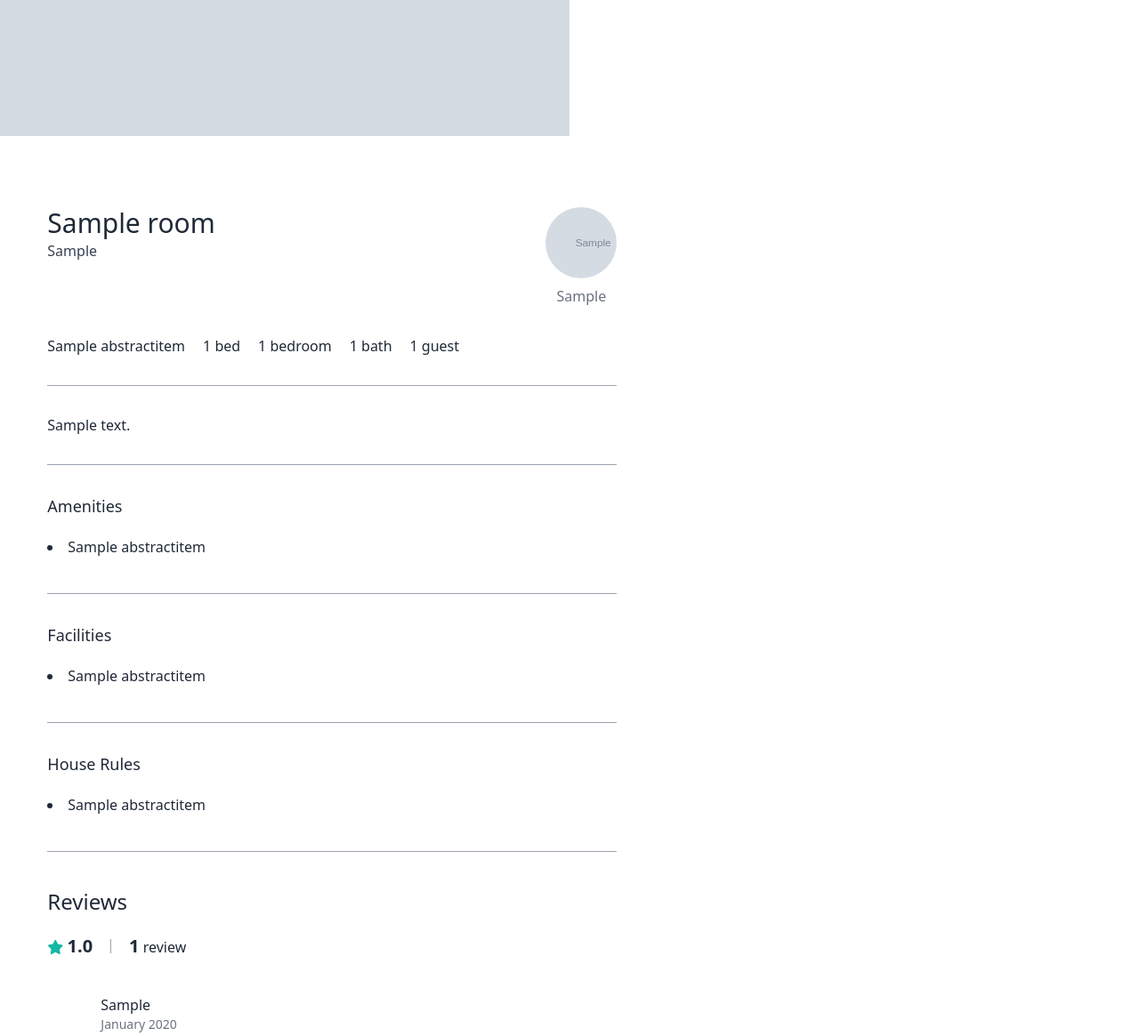
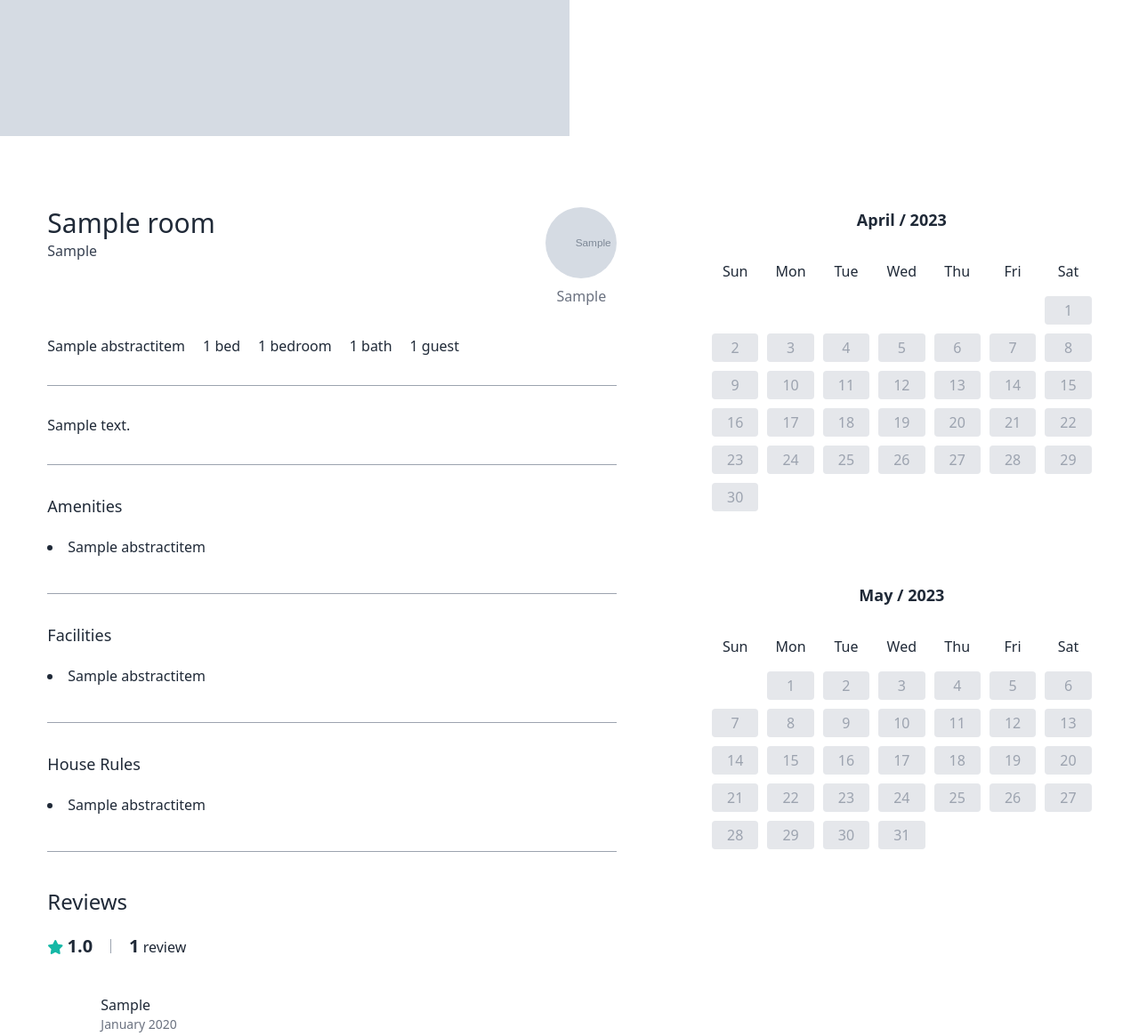
Before and after one commit to irshadkhan2019/airbnb-clone, a Django app: page /rooms/1 in a window 1280 px wide. Shown: the part 523-1688 px from the top of the page at 89% size. Run offline with Django 3.2, Linux system fonts and the light colour scheme; tables that the repository leaves empty hold one stand-in row (values such as "Sample post"); grey boxes marked "Sample" are stand-in pictures.

Commit message:
showing calenders

```diff
--- a/assets/scss/styles.scss
+++ b/assets/scss/styles.scss
@@ -96,3 +96,14 @@ select {
 .border-section {
   @apply border-b border-gray-400 pb-8 mt-8;
 }
+
+.cal-grid {
+  display: grid;
+  grid-template-columns: repeat(7, 1fr);
+  grid-gap: 10px;
+  justify-items: center;
+}
+
+.cal-number {
+  @apply w-full text-center rounded p-1 cursor-pointer;
+}
--- /dev/null
+++ b/cal.py
@@ -0,0 +1,55 @@
+from django.utils import timezone
+import calendar
+
+
+class Day:
+    def __init__(self, number, past, month, year):
+        self.number = number
+        self.past = past
+        self.month = month
+        self.year = year
+
+    def __str__(self):
+        return str(self.number)
+
+
+class Calendar(calendar.Calendar):
+    def __init__(self, year, month):
+        super().__init__(firstweekday=6)
+        self.year = year
+        self.month = month
+        self.day_names = ("Sun", "Mon", "Tue", "Wed", "Thu", "Fri", "Sat")
+        self.months = (
+            "January",
+            "February",
+            "March",
+            "April",
+            "May",
+            "June",
+            "July",
+            "August",
+            "September",
+            "October",
+            "November",
+            "December",
+        )
+
+    def get_days(self):
+        weeks = self.monthdays2calendar(self.year, self.month)
+        days = []
+        for week in weeks:
+            for day, _ in week:
+                now = timezone.now()
+                today = now.day
+                month = now.month
+                past = False
+                # disable dates that are passed
+                if month == self.month:
+                    if day <= today:
+                        past = True
+                new_day = Day(number=day, past=past, month=self.month, year=self.year)
+                days.append(new_day)
+        return days
+
+    def get_month(self):
+        return self.months[self.month - 1]
--- a/config/settings.py
+++ b/config/settings.py
@@ -51,7 +51,7 @@ PROJECT_APPS = [
     "conversations.apps.ConversationsConfig",
 ]
 
-INSTALLED_APPS = DJANGO_APPS + PROJECT_APPS
+INSTALLED_APPS = DJANGO_APPS + PROJECT_APPS + THIRD_PARTY_APPS
 
 MIDDLEWARE = [
     "django.middleware.security.SecurityMiddleware",
--- a/rooms/models.py
+++ b/rooms/models.py
@@ -1,8 +1,10 @@
 from django.db import models
+from django.utils import timezone
 from django.urls import reverse
 from django_countries.fields import CountryField
 from core import models as core_models
 from users import models as user_models
+from cal import Calendar
 
 
 class AbstractItem(core_models.TimeStampedModel):
@@ -98,9 +100,25 @@ class Room(core_models.TimeStampedModel):
             return round(all_rating / len(all_reviews), 2)
 
     def first_photo(self):
-        (photo,) = self.photos.all()[:1]
-        return photo.file.url
+        try:
+            (photo,) = self.photos.all()[:1]
+            return photo.file.url
+        except ValueError:
+            return None
 
     def get_next_four_photos(self):
         photos = self.photos.all()[1:5]
         return photos
+
+    def get_calendars(self):
+        now = timezone.now()
+        this_year = now.year
+        this_month = now.month
+        next_month = this_month + 1
+        # reset month if exceeds december
+        if this_month == 12:
+            next_month = 1
+
+        this_month_cal = Calendar(this_year, this_month)
+        next_month_cal = Calendar(this_year, next_month)
+        return [this_month_cal, next_month_cal]
--- a/rooms/urls.py
+++ b/rooms/urls.py
@@ -6,6 +6,7 @@ app_name = "rooms"
 urlpatterns = [
     path("<int:pk>", views.RoomDetails.as_view(), name="detail"),
     path("search/", views.SearchView.as_view(), name="search"),
+    path("create/", views.CreateRoomView.as_view(), name="create"),
     path("<int:pk>/edit/", views.EditRoomView.as_view(), name="edit"),
     path("<int:pk>/photos/", views.RoomPhotosView.as_view(), name="photos"),
     path(
--- a/rooms/views.py
+++ b/rooms/views.py
@@ -174,8 +174,8 @@ class EditPhotoView(user_mixins.LoggedInOnlyView, SuccessMessageMixin, UpdateVie
 
 
 class AddPhotoView(user_mixins.LoggedInOnlyView, FormView):
+    form_class = forms.CreatePhotoForm
     template_name = "rooms/photo_create.html"
-    form_class = forms.CreatePhotoForm
 
     def form_valid(self, form):
         # pass room id to form
@@ -183,3 +183,18 @@ class AddPhotoView(user_mixins.LoggedInOnlyView, FormView):
         form.save(pk)
         messages.success(self.request, "Photo Uploaded")
         return redirect(reverse("rooms:photos", kwargs={"pk": pk}))
+
+
+class CreateRoomView(user_mixins.LoggedInOnlyView, FormView):
+    form_class = forms.CreateRoomForm
+    template_name = "rooms/room_create.html"
+
+    def form_valid(self, form):
+        room = form.save()
+        # room returned by form
+        room.host = self.request.user
+        room.save()
+        # saving many to many fields in room after saving room object to db
+        form.save_m2m()
+        messages.success(self.request, "Room Uploaded Successfully!!")
+        return redirect(reverse("rooms:detail", kwargs={"pk": room.pk}))
--- a/static/css/styles.css
+++ b/static/css/styles.css
@@ -582,10 +582,6 @@ video {
   z-index: 10;
 }
 
-.m-auto {
-  margin: auto;
-}
-
 .mx-3 {
   margin-left: 0.75rem;
   margin-right: 0.75rem;
@@ -644,8 +640,16 @@ video {
   margin-bottom: 0.75rem;
 }
 
+.mb-4 {
+  margin-bottom: 1rem;
+}
+
 .mb-5 {
   margin-bottom: 1.25rem;
+}
+
+.mb-8 {
+  margin-bottom: 2rem;
 }
 
 .mb-px {
@@ -698,14 +702,6 @@ video {
 
 .mt-5 {
   margin-top: 1.25rem;
-}
-
-.mr-auto {
-  margin-right: auto;
-}
-
-.ml-auto {
-  margin-left: auto;
 }
 
 .block {
@@ -816,16 +812,8 @@ video {
   width: 1px;
 }
 
-.w-1\/6 {
-  width: 16.666667%;
-}
-
 .max-w-full {
   max-width: 100%;
-}
-
-.flex-auto {
-  flex: 1 1 auto;
 }
 
 .flex-col {
@@ -957,6 +945,11 @@ video {
   background-color: rgb(255 255 255 / var(--tw-bg-opacity));
 }
 
+.bg-gray-200 {
+  --tw-bg-opacity: 1;
+  background-color: rgb(229 231 235 / var(--tw-bg-opacity));
+}
+
 .bg-cover {
   background-size: cover;
 }
@@ -1021,10 +1014,6 @@ video {
   text-align: center;
 }
 
-.align-middle {
-  vertical-align: middle;
-}
-
 .text-2xl {
   font-size: 1.5rem;
   line-height: 2rem;
@@ -1065,6 +1054,10 @@ video {
 
 .font-medium {
   font-weight: 500;
+}
+
+.font-semibold {
+  font-weight: 600;
 }
 
 .uppercase {
@@ -1119,6 +1112,11 @@ video {
 .text-white {
   --tw-text-opacity: 1;
   color: rgb(255 255 255 / var(--tw-text-opacity));
+}
+
+.text-gray-400 {
+  --tw-text-opacity: 1;
+  color: rgb(156 163 175 / var(--tw-text-opacity));
 }
 
 .placeholder-gray-500::-moz-placeholder {
@@ -1282,6 +1280,21 @@ select {
   padding-bottom: 2rem;
 }
 
+.cal-grid {
+  display: grid;
+  grid-template-columns: repeat(7, 1fr);
+  grid-gap: 10px;
+  justify-items: center;
+}
+
+.cal-number {
+  width: 100%;
+  cursor: pointer;
+  border-radius: 0.25rem;
+  padding: 0.25rem;
+  text-align: center;
+}
+
 .hover\:shadow-lg:hover {
   --tw-shadow: 0 10px 15px -3px rgb(0 0 0 / 0.1), 0 4px 6px -4px rgb(0 0 0 / 0.1);
   --tw-shadow-colored: 0 10px 15px -3px var(--tw-shadow-color), 0 4px 6px -4px var(--tw-shadow-color);
--- a/templates/partials/nav.html
+++ b/templates/partials/nav.html
@@ -8,6 +8,11 @@
       Start hosting
     {% endif %}
   </a></li>
+  <li class="nav_link"><a href="{% url 'rooms:create' %}">
+    {% if request.session.is_hosting %}
+      Create room
+    {% endif %}
+  </a></li>
   <li class="nav_link"><a href="{{user.get_absolute_url}}">Profile</a></li>
   <li class="nav_link"><a href="{% url "users:logout" %}">Logout</a></li>
   {% else %}
--- a/templates/rooms/room_detail.html
+++ b/templates/rooms/room_detail.html
@@ -92,6 +92,30 @@
             {% if room.host == user %}
                 <a href="{% url 'rooms:edit' room.pk %}" class="btn-link block">Edit Room</a>
             {% endif %}
+
+            {% if not request.session.is_hosting %}
+              {% for calendar in room.get_calendars  %}
+              <div class="mb-20">
+                <span class="text-center font-semibold text-lg block mb-8">{{calendar.get_month}} / {{calendar.year}}</span>
+                {% comment %} calendar days name (sun monday ...) {% endcomment %}
+                <div class="cal-grid font-medium mb-4">
+                    {% for day in calendar.day_names  %}
+                        <span>{{day}}</span>
+                    {% endfor %}
+                </div>
+                {% comment %} calendar day number (1,2,3,4....) {% endcomment %}
+                <div class="cal-grid">
+                    {% for day in calendar.get_days %}
+                        {% if day.number is not 0 %}
+                            <span class="cal-number bg-gray-200 text-gray-400">{{day}}</span>
+                        {% else %}
+                            <span></span>
+                        {% endif %}
+                    {% endfor %}
+                </div>
+              </div>
+              {% endfor %}
+            {% endif %}
         </div>
     </div>
 
```
Also changed, not shown: rooms/forms.py (+28 -0 lines), templates/rooms/room_create.html (added, +17 -0 lines).
